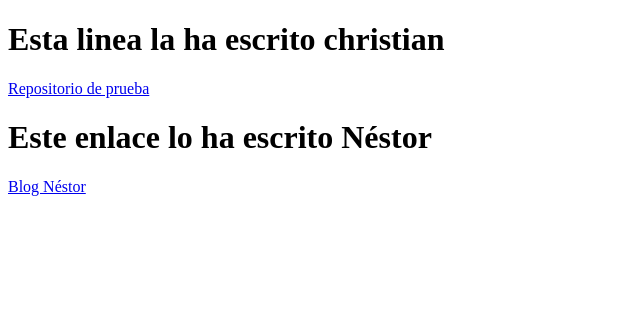
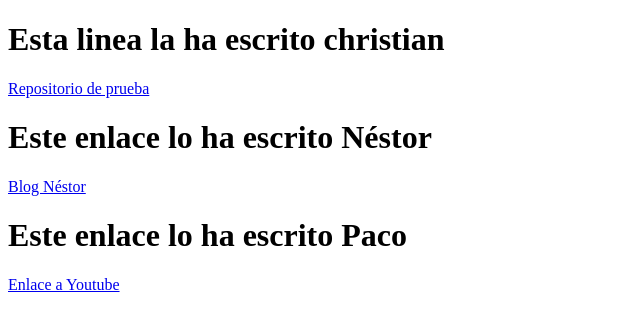
Before and after one commit to Chrmorod/repositorioprueba, a plain HTML site: page index.html in a window 1280 px wide. Shown: the whole page, without its empty margins (0-640 px from the left). Drawn offline with Linux system fonts and the light colour scheme.

Commit message:
El señor paco pone su enlace en el index

```diff
--- a/index.html
+++ b/index.html
@@ -7,7 +7,9 @@
 <body>
   <h1>Esta linea la ha escrito christian</h1>
   <a href="https://github.com/Chrmorod/SistemInform/blob/master/hoppler/index.html">Repositorio de prueba</a>
-   <h1>Este enlace lo ha escrito Néstor</h1>
+  <h1>Este enlace lo ha escrito Néstor</h1>
   <a href=" https://hagocomoqueprogramo.tumblr.com"> Blog Néstor</a>
+  <h1>Este enlace lo ha escrito Paco</h1>
+  <a href=" https://www.youtube.com"> Enlace a Youtube</a>
 </body>
 </html>
```
